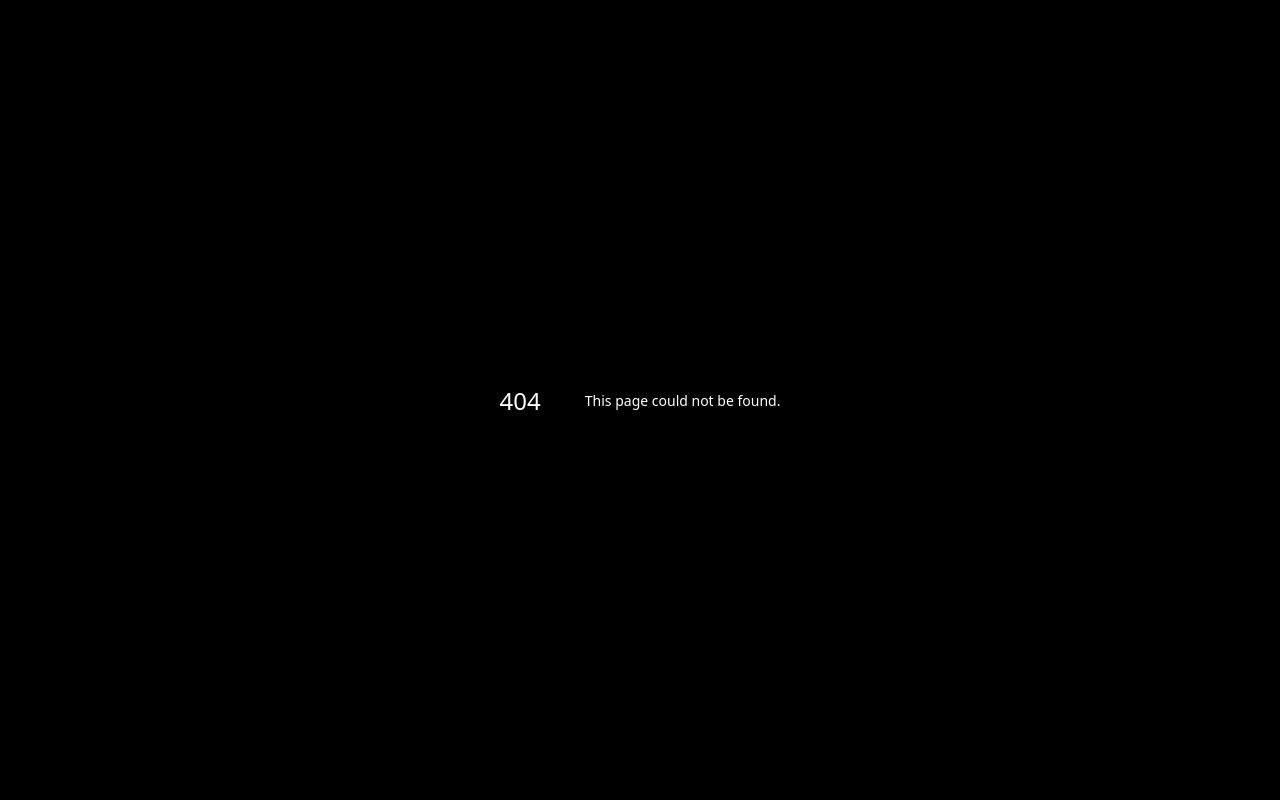
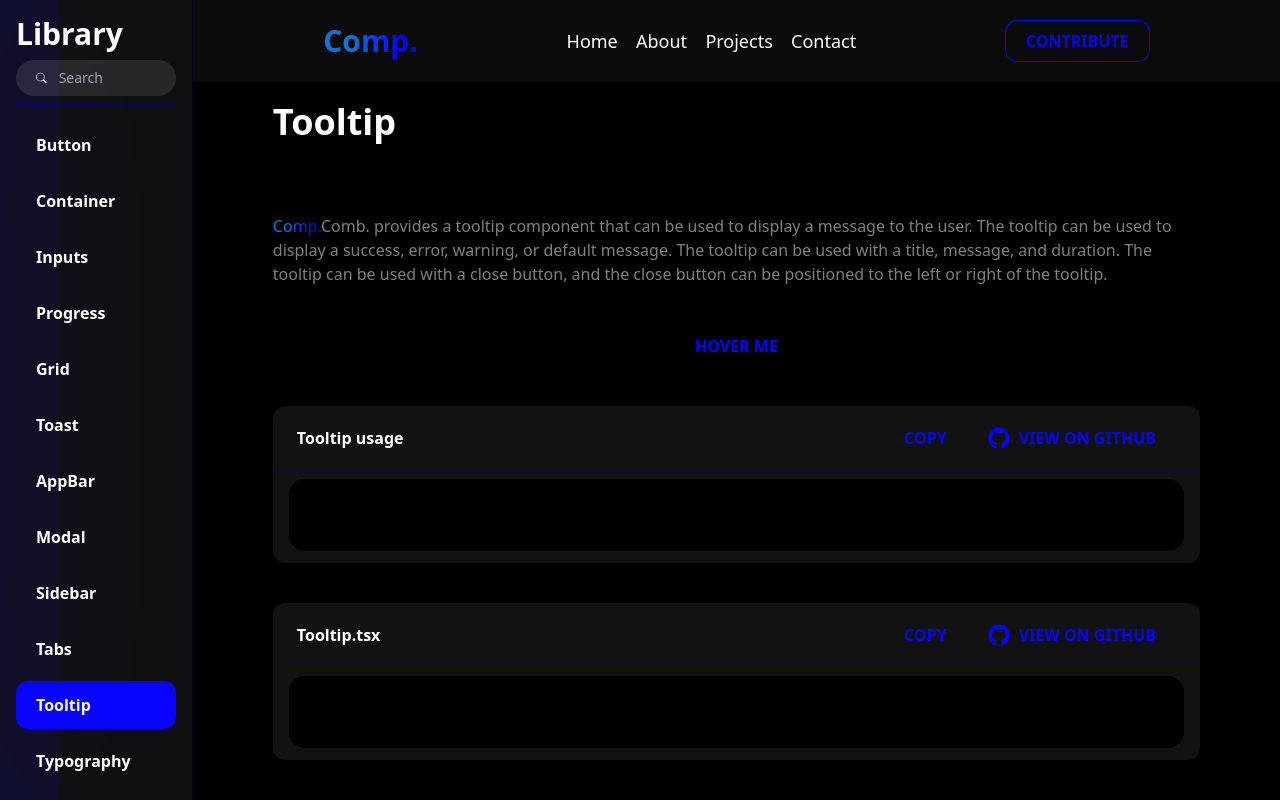
Before and after one commit to adhil72/comb., a Next.js app: page /library/tooltip in a window 1280 px wide. Before the commit this address had no page. Built offline with nearby package versions, Linux system fonts and the light colour scheme; no server answers.

Commit message:
libs updated

```diff
--- /dev/null
+++ b/app/library/tooltip/page.tsx
@@ -0,0 +1,33 @@
+"use client";
+
+import Page from "@/Componenets/Common/Page";
+import Library from "@/Componenets/Feature/Library/Library";
+import { IComponent } from "@/Constants/Components";
+import ToastSample from "@/samples/Toast";
+import TooltipSample from "@/samples/Tooltip";
+
+const component: IComponent = {
+    title: "Tooltip",
+    details: [
+        {
+            subTitle: "",
+            description: "Comb. provides a tooltip component that can be used to display a message to the user. The tooltip can be used to display a success, error, warning, or default message. The tooltip can be used with a title, message, and duration. The tooltip can be used with a close button, and the close button can be positioned to the left or right of the tooltip.",
+            codes: [
+                {
+                    fileName: "Tooltip usage",
+                    code: "https://raw.githubusercontent.com/adhil72/comb./main/src/samples/Tooltip.tsx",
+                },
+                {
+                    fileName: "Tooltip.tsx",
+                    code: "https://raw.githubusercontent.com/adhil72/comb./main/src/Library/Tooltip.tsx"
+                }
+            ],
+            preview: <TooltipSample />
+        }
+    ]
+}
+export default function Index() {
+    return <Page>
+        <Library data={component} />
+    </Page>
+}
--- /dev/null
+++ b/src/Library/Tooltip.tsx
@@ -0,0 +1,40 @@
+import React, { useEffect, useState } from 'react';
+
+interface Props extends React.HTMLProps<HTMLDivElement> {
+    title: string;
+}
+
+const Tooltip: React.FC<Props> = ({ title, children, ...rest }) => {
+    const [showTooltip, setShowTooltip] = useState(false);
+    const tooltipRef = React.useRef<HTMLDivElement>(null);
+    const contentRef = React.useRef<HTMLDivElement>(null);
+
+    const handleMouseEnter = () => {
+        setShowTooltip(true);
+    };
+
+    const handleMouseLeave = () => {
+        setShowTooltip(false);
+    };
+
+    useEffect(() => {
+        if (!tooltipRef.current || !contentRef.current) return;
+        const tooltip = tooltipRef.current;
+        const content = contentRef.current;
+        let my = content.offsetHeight
+        tooltip.style.marginTop = `-${my + 10}px`
+    })
+
+    return (
+        <div onMouseEnter={handleMouseEnter} onMouseLeave={handleMouseLeave} className='flex items-center justify-center'>
+            <div ref={tooltipRef} className={`fixed opacit text-xs trans bg-slate-800 p-1 rounded-lg ${showTooltip ? "opacity-100" : "opacity-0"}`}>
+                {title}
+            </div>
+            <div ref={contentRef}>
+                {children}
+            </div>
+        </div>
+    );
+};
+
+export default Tooltip;
--- /dev/null
+++ b/src/samples/Tooltip.tsx
@@ -0,0 +1,12 @@
+import Button from "@/Library/Button";
+import Tooltip from "@/Library/Tooltip";
+
+export default function TooltipSample() {
+    return (
+        <div>
+            <Tooltip title="i am tooltip">
+                <Button className="bg-slate-800" variant="text">Hover me</Button>
+            </Tooltip>
+        </div>
+    );
+}
```
